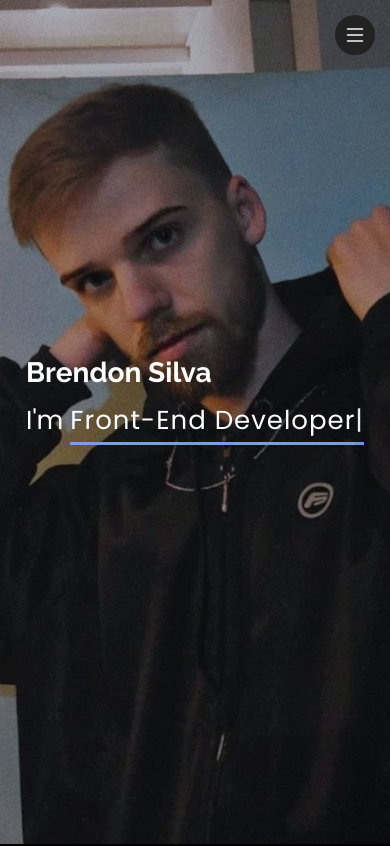
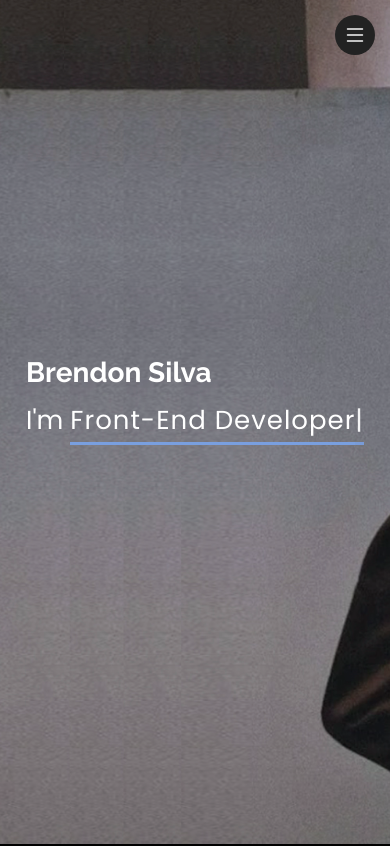
Before and after one commit to BrendonSSilva/brendon, a plain HTML site: page index.html in a window 390 px wide. Shown: the top 846 px of the page. Drawn offline with nearby package versions, Linux system fonts and the light colour scheme.

```diff
--- a/assets/css/style.css
+++ b/assets/css/style.css
@@ -230,17 +230,11 @@ h6 {
 #hero {
   width: 100%;
   height: 100vh;
-  background: url("../img/eu1.jpg") center;
-  background-size: contain;
+  background: url("../img/eu2.jpg") left center;
+  background-size: cover;
   background-repeat: no-repeat;
-  background-color: #000;
 }
 
-@media(max-width:900px) {
-  #hero {
-    background-size: cover;
-  }
-}
 
 #hero:before {
   content: "";
```
Also changed, not shown: assets/img/eu2.jpg (added), assets/img/eu3.jpg (added). Lines whose indentation alone changed are shown as unchanged.
